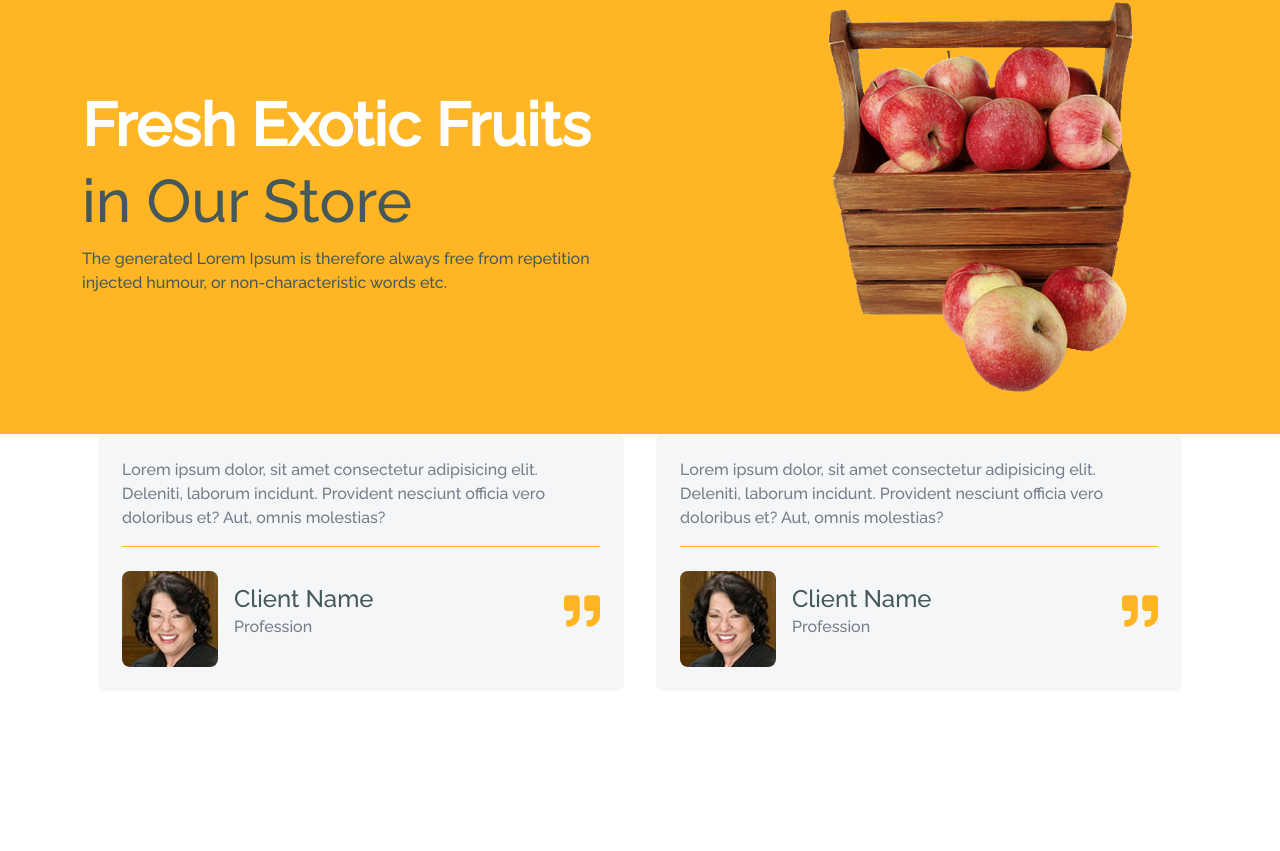
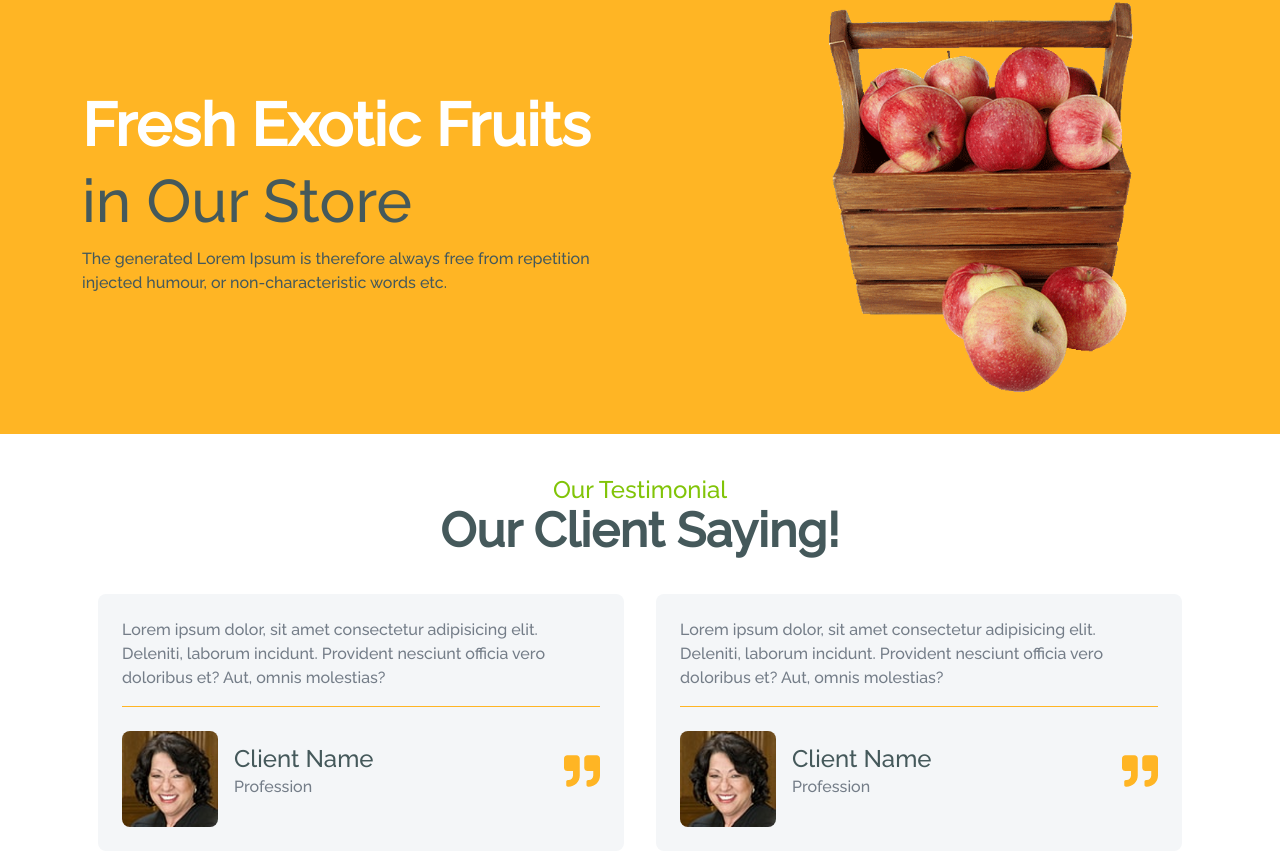
Before and after one commit to dosepehr/fruitables, a Next.js app: page / in a window 1280 px wide. Shown: the part 1377-2228 px from the top of the page. Before the commit the page ends 2068 px from the top, so only its background shows below. Built offline with nearby package versions, Linux system fonts and the light colour scheme.

Commit message:
add testimonial titles

```diff
--- a/src/components/templates/index/Testimonial/index.tsx
+++ b/src/components/templates/index/Testimonial/index.tsx
@@ -24,6 +24,12 @@ const Testimonals = () => {
     <>
       <Layout>
         <div className="slider-container">
+          <div className="text-center my-10">
+            <p className="text-2xl text-lightGreen">Our Testimonial</p>
+            <p className="text-5xl font-semibold text-darkGray ">
+              Our Client Saying!
+            </p>
+          </div>
           <Slider {...settings}>
             <Testimonal />
             <Testimonal />
```
